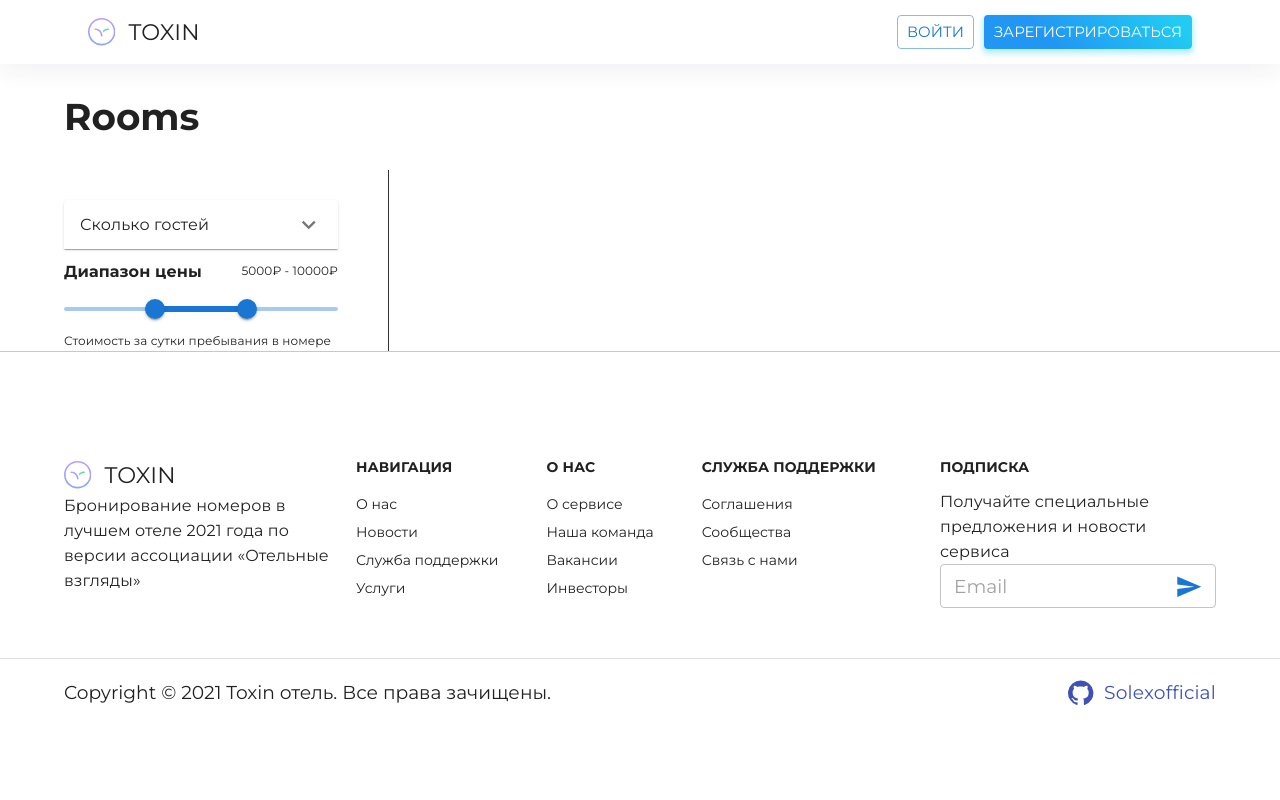
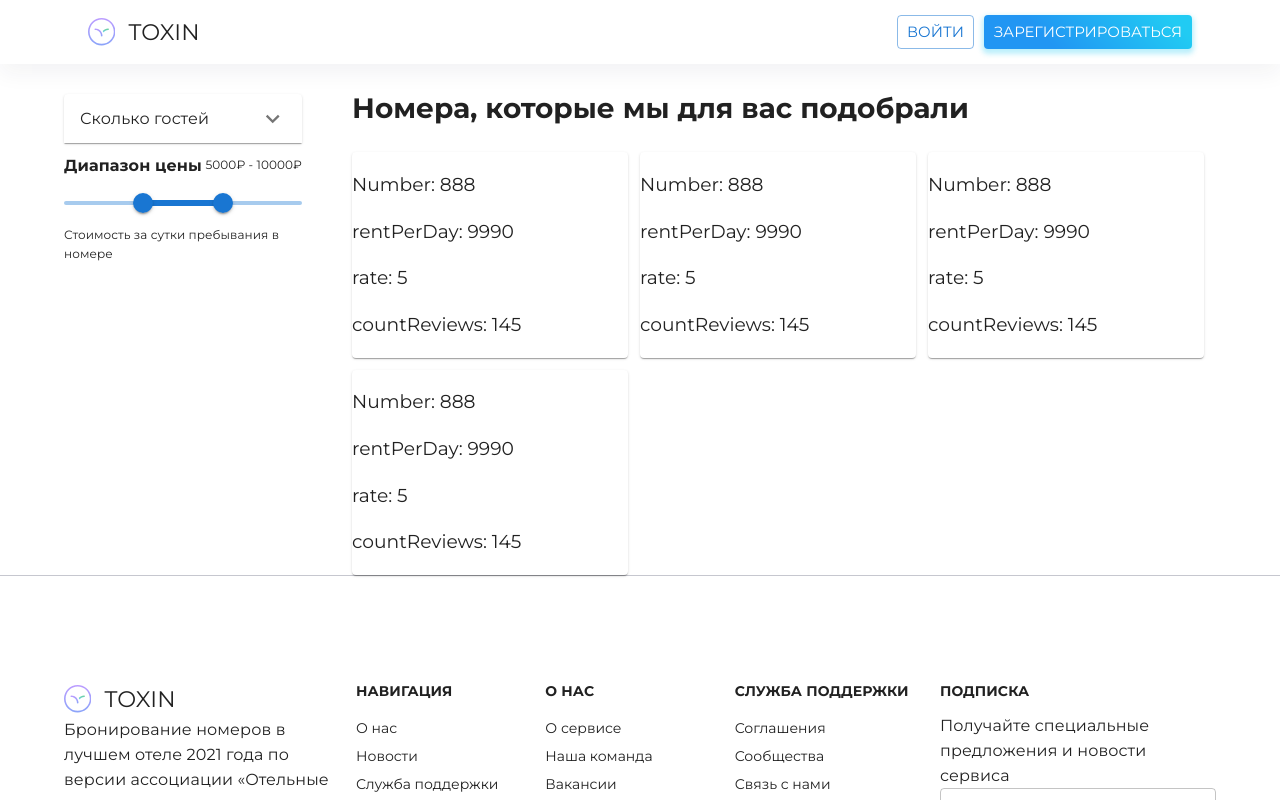
Before and after one commit to Solexofficial/react-hotel_booking, a React (Create React App) app: page / in a window 1280 px wide. Both pictures are taken after a click on the button "ПОДОБРАТЬ НОМЕР". Shown: the top 800 px of the page. Built offline with nearby package versions, Linux system fonts and the light colour scheme.

Commit message:
refactor: footer, navList, main logo

```diff
--- a/src/app/components/common/footer/footer.jsx
+++ b/src/app/components/common/footer/footer.jsx
@@ -2,7 +2,8 @@ import { Grid, Link } from '@material-ui/core';
 import { GitHub } from '@mui/icons-material';
 import React from 'react';
 import { NavLink } from 'react-router-dom';
-import HomeLogo from '../../icons/logo';
+import HomeLogo from '../logo/logoImage';
+import NavList from '../../ui/navList';
 import Container from '../container';
 import Divider from '../divider';
 import { InputField } from '../form/fields';
@@ -10,98 +11,46 @@ import withSubscribe from '../form/withSubscribe';
 import Text from '../typography/text';
 import Title from '../typography/title';
 import useStyles from './styles';
+import Logo from '../logo/logo';
 
 const Footer = () => {
   const SubscribeInput = withSubscribe(InputField);
   const classes = useStyles();
+
+  const navigationRoutes = [
+    { path: '/', name: 'О нас' },
+    { path: '/', name: 'Новости' },
+    { path: '/', name: 'Служба поддержки' },
+    { path: '/', name: 'Услуги' },
+  ];
+
+  const aboutRoutes = [
+    { path: '/', name: 'О сервисе' },
+    { path: '/', name: 'Наша команда' },
+    { path: '/', name: 'Вакансии' },
+    { path: '/', name: 'Инвесторы' },
+  ];
+
+  const supportRoutes = [
+    { path: '/', name: 'Соглашения' },
+    { path: '/', name: 'Сообщества' },
+    { path: '/', name: 'Связь с нами' },
+  ];
+
   return (
     <footer className={classes.root}>
       <Container>
         <Grid container spacing={2} className={classes.footerMainWrapper}>
           <Grid item xs={3}>
-            <NavLink to='/' className={classes.footerLinkLogo}>
-              <HomeLogo viewBox='0 0 40 40' />
-              <Title variant='h6' component='h2' className={classes.footerLogoTitle}>
-                Toxin
-              </Title>
-            </NavLink>
+            <Logo />
             <Text variant='subtitle2'>
               Бронирование номеров в лучшем отеле 2021 года по версии ассоциации «Отельные взгляды»
             </Text>
           </Grid>
           <Grid item xs={6} component='nav' className={classes.footerNav}>
-            <Grid spacing={6} container direction='row'>
-              <Grid item direction='column'>
-                <Title isBold component='h3' variant='subtitle2' className={classes.footerNavTitle}>
-                  Навигация
-                </Title>
-                <Grid item className='footer__list-item'>
-                  <NavLink to='/' className={classes.footerNavLink}>
-                    О нас
-                  </NavLink>
-                </Grid>
-                <Grid item className='footer__list-item'>
-                  <NavLink to='/' className={classes.footerNavLink}>
-                    Новости
-                  </NavLink>
-                </Grid>
-                <Grid item className='footer__list-item'>
-                  <NavLink to='/' className={classes.footerNavLink}>
-                    Служба поддержки
-                  </NavLink>
-                </Grid>
-                <Grid item className='footer__list-item'>
-                  <NavLink to='/' className={classes.footerNavLink}>
-                    Услуги
-                  </NavLink>
-                </Grid>
-              </Grid>
-              <Grid item direction='column' className='footer__item'>
-                <Title isBold component='h3' variant='subtitle2' className={classes.footerNavTitle}>
-                  О нас
-                </Title>
-                <Grid item className='footer__list-item'>
-                  <NavLink to='/' className={classes.footerNavLink}>
-                    О сервисе
-                  </NavLink>
-                </Grid>
-                <Grid item className='footer__list-item'>
-                  <NavLink to='/' className={classes.footerNavLink}>
-                    Наша команда
-                  </NavLink>
-                </Grid>
-                <Grid item className='footer__list-item'>
-                  <NavLink to='/' className={classes.footerNavLink}>
-                    Вакансии
-                  </NavLink>
-                </Grid>
-                <Grid item className='footer__list-item'>
-                  <NavLink to='/' className={classes.footerNavLink}>
-                    Инвесторы
-                  </NavLink>
-                </Grid>
-              </Grid>
-              <Grid item direction='column' className='footer__item'>
-                <Title isBold component='h3' variant='subtitle2' className={classes.footerNavTitle}>
-                  Служба поддержки
-                </Title>
-                <Grid item className='footer__list-item'>
-                  <NavLink to='/' className={classes.footerNavLink}>
-                    Соглашения
-                  </NavLink>
-                </Grid>
-                <Grid item className='footer__list-item'>
-                  <NavLink to='/' className={classes.footerNavLink}>
-                    Сообщества
-                  </NavLink>
-                </Grid>
-                <Grid item className='footer__list-item'>
-                  <NavLink to='/' className={classes.footerNavLink}>
-                    Связь с нами
-                  </NavLink>
-                </Grid>
-              </Grid>
-            </Grid>
+            <NavList label='Навигация' routes={navigationRoutes} direction='column' />
+            <NavList label='О нас' routes={aboutRoutes} direction='column' />
+            <NavList label='Служба поддержки' routes={supportRoutes} direction='column' />
           </Grid>
           <Grid item xs={3}>
             <form className='footer__newsletter'>
@@ -124,7 +73,7 @@ const Footer = () => {
       <Container>
         <div className={classes.footerSub}>
           <div className={classes.footerSubContainer}>
-            <Text variant='text'>Copyright © 2021 Toxin отель. Все права зачищены.</Text>
+            <Text variant='text'>Copyright © 2021 Toxin отель. Все права защищены.</Text>
             <Link underline='none' href='https://github.com/Solexofficial' rel='noopener noreferrer' target='_blank'>
               <div className={classes.footerSocial}>
                 <GitHub />
--- a/src/app/components/common/footer/styles.js
+++ b/src/app/components/common/footer/styles.js
@@ -7,9 +7,15 @@ const useStyles = makeStyles(theme => ({
     background: '#fff',
     borderTop: '1px solid rgba(31,32,65,.25);',
   },
+
   footerMainWrapper: {
     padding: '30px 0',
   },
+
+  footerNav: {
+    display: 'flex',
+  },
+
   footerNavTitle: {
     '&.MuiTypography-root': {
       marginBottom: '10px',
@@ -17,21 +23,9 @@ const useStyles = makeStyles(theme => ({
       textTransform: 'uppercase',
     },
   },
+
   footerLogo: {
     maxWidth: '33.33%',
-  },
-  footerLinkLogo: {
-    textDecoration: 'none',
-    display: 'flex',
-    alignItems: 'center',
-    color: 'inherit',
-  },
-  footerLogoTitle: {
-    '&.MuiTypography-root': {
-      textTransform: 'uppercase',
-      marginLeft: '13px',
-      flexGrow: 1,
-    },
   },
 
   footerNavLink: {
--- /dev/null
+++ b/src/app/components/common/logo/logo.jsx
@@ -0,0 +1,36 @@
+import { makeStyles } from '@mui/styles';
+import React from 'react';
+import { NavLink } from 'react-router-dom';
+import Title from '../typography/title';
+import LogoImage from './logoImage';
+
+const useStyles = makeStyles(theme => ({
+  LinkLogo: {
+    textDecoration: 'none',
+    display: 'flex',
+    alignItems: 'center',
+    color: 'inherit',
+  },
+
+  LogoTitle: {
+    '&.MuiTypography-root': {
+      textTransform: 'uppercase',
+      marginLeft: '13px',
+      flexGrow: 1,
+    },
+  },
+}));
+
+const Logo = () => {
+  const classes = useStyles();
+  return (
+    <NavLink to='/' className={classes.LinkLogo}>
+      <LogoImage viewBox='0 0 40 40' />
+      <Title variant='h6' component='h2' className={classes.LogoTitle}>
+        Toxin
+      </Title>
+    </NavLink>
+  );
+};
+
+export default Logo;
--- a/src/app/components/icons/logo.jsx
+++ b/src/app/components/common/logo/logoImage.jsx
@@ -1,7 +1,7 @@
 import React from 'react';
 import { SvgIcon } from '@mui/material';
 
-const HomeLogo = props => {
+const LogoImage = props => {
   return (
     <SvgIcon {...props}>
       <path
@@ -48,4 +48,4 @@ const HomeLogo = props => {
   );
 };
 
-export default HomeLogo;
+export default LogoImage;
--- /dev/null
+++ b/src/app/components/ui/navList.jsx
@@ -0,0 +1,46 @@
+import { Grid } from '@material-ui/core';
+import { makeStyles } from '@mui/styles';
+import React from 'react';
+import { NavLink } from 'react-router-dom';
+import Title from '../common/typography/title';
+
+const useStyles = makeStyles(theme => ({
+  footerNavTitle: {
+    '&.MuiTypography-root': {
+      marginBottom: '10px',
+      fontSize: '14px',
+      textTransform: 'uppercase',
+    },
+  },
+  footerNavLink: {
+    textDecoration: 'none',
+    color: 'inherit',
+    fontSize: '14px',
+    '&:hover': {
+      color: '#1976d2',
+    },
+    transition: 'color 0.2s linear',
+  },
+}));
+
+const NavList = ({ label, routes, direction = 'row' }) => {
+  const classes = useStyles();
+  return (
+    <Grid container direction={direction}>
+      {label && (
+        <Title isBold component='h3' variant='subtitle2' className={classes.footerNavTitle}>
+          {label}
+        </Title>
+      )}
+      {routes.map(route => (
+        <Grid key={route.name} item className='footer__list-item'>
+          <NavLink to={route.path} className={classes.footerNavLink}>
+            {route.name}
+          </NavLink>
+        </Grid>
+      ))}
+    </Grid>
+  );
+};
+
+export default NavList;
--- /dev/null
+++ b/src/app/components/ui/rooms/roomCard.jsx
@@ -0,0 +1,16 @@
+import { Card } from '@mui/material';
+import React from 'react';
+
+const RoomCard = ({ numberRoom, rentPerDay, rate, countReviews }) => {
+  console.log(numberRoom, rentPerDay, rate, countReviews);
+  return (
+    <Card>
+      <p>Number: {numberRoom}</p>
+      <p>rentPerDay: {rentPerDay}</p>
+      <p>rate: {rate}</p>
+      <p>countReviews: {countReviews}</p>
+    </Card>
+  );
+};
+
+export default RoomCard;
--- /dev/null
+++ b/src/app/components/ui/rooms/roomsList.jsx
@@ -0,0 +1,23 @@
+import { Grid } from '@mui/material';
+import React from 'react';
+import RoomCard from './roomCard';
+
+const RoomsList = () => {
+  const roomsList = [
+    { numberRoom: '888', rentPerDay: 9990, rate: 5, countReviews: 145, lux: true },
+    { numberRoom: '888', rentPerDay: 9990, rate: 5, countReviews: 145 },
+    { numberRoom: '888', rentPerDay: 9990, rate: 5, countReviews: 145 },
+    { numberRoom: '888', rentPerDay: 9990, rate: 5, countReviews: 145 },
+  ];
+  return (
+    <Grid container xs={12} spacing={1}>
+      {roomsList.map(room => (
+        <Grid item xs={4}>
+          <RoomCard {...room} />
+        </Grid>
+      ))}
+    </Grid>
+  );
+};
+
+export default RoomsList;
--- a/src/app/layouts/rooms/rooms.jsx
+++ b/src/app/layouts/rooms/rooms.jsx
@@ -1,11 +1,12 @@
 import queryString from 'query-string';
 import React, { useEffect, useState } from 'react';
+import Container from '../../components/common/container';
 import Footer from '../../components/common/footer/footer';
 import DatePickerField from '../../components/common/form/datePickerField';
 import GuestsDropDownField from '../../components/common/form/guestsDropDownField';
+import RangeSliderField from '../../components/common/form/rangeSliderField';
 import Header from '../../components/common/header/header';
-import Container from '../../components/common/container';
-import RangeSliderField from '../../components/common/form/rangeSliderField';
+import RoomsList from '../../components/ui/rooms/roomsList';
 
 const Rooms = () => {
   const [filterData, setFilterData] = useState({});
@@ -20,11 +21,8 @@ const Rooms = () => {
     <>
       <Header />
       <Container>
-        <h1>Rooms</h1>
-        <div
-          className='filters'
-          style={{ width: '325px', borderRight: '1px solid #333', paddingTop: '30px', paddingRight: '50px' }}
-        >
+        <div className='rootWrapper' style={{ display: 'flex' }}>
+          <aside className='filters' style={{ width: '25%', paddingTop: '30px', paddingRight: '50px' }}>
             <div className='filters-form'>
               <DatePickerField
                 label='Дата прибытия'
@@ -44,6 +42,11 @@ const Rooms = () => {
               <GuestsDropDownField value={filterData.guests} setData={setFilterData} name='guests' />
               <RangeSliderField />
             </div>
+          </aside>
+          <div className='mainContent' style={{ width: '75%' }}>
+            <h2>Номера, которые мы для вас подобрали</h2>
+            <RoomsList />
+          </div>
         </div>
       </Container>
       <Footer />
```
Also changed, not shown: src/app/components/common/header/header.jsx (+2 -8 lines). Lines whose indentation alone changed are shown as unchanged.
